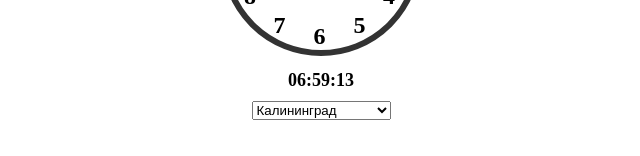
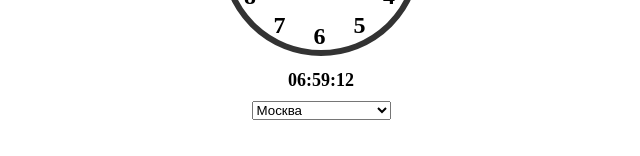
Before and after one commit to MoisGames/time-zone-clock-react-ts-redux, a React app: page / in a window 1280 px wide. Shown: the part 230-386 px from the top of the page, without its empty margins (319-959 px from the left). Built offline with nearby package versions, Linux system fonts and the light colour scheme.

Commit message:
feat (store.ts, Clock.tsx, ClockPage.tsx) добавил обработку состояния в store.
исправил баг с отображением одного города на всех циферблатах.

```diff
--- a/public/timezones.json
+++ b/public/timezones.json
@@ -1,13 +1,13 @@
 [
-  { "city": "Калининград", "timezone": "Europe/Kaliningrad" },
-  { "city": "Москва", "timezone": "Europe/Moscow" },
-  { "city": "Саратов", "timezone": "Europe/Samara" },
-  { "city": "Екатеринбург", "timezone": "Asia/Yekaterinburg" },
-  { "city": "Омск", "timezone": "Asia/Omsk" },
-  { "city": "Красноярск", "timezone": "Asia/Krasnoyarsk" },
-  { "city": "Иркутск", "timezone": "Asia/Irkutsk" },
-  { "city": "Чита", "timezone": "Asia/Chita" },
-  { "city": "Владивосток", "timezone": "Asia/Vladivostok" },
-  { "city": "Магадан", "timezone": "Asia/Magadan" },
-  { "city": "Анадырь", "timezone": "Asia/Anadyr" }
+  { "id": "kaliningrad", "city": "Калининград", "timezone": "Europe/Kaliningrad" },
+  { "id": "moscow", "city": "Москва", "timezone": "Europe/Moscow" },
+  { "id": "saratov", "city": "Саратов", "timezone": "Europe/Samara" },
+  { "id": "ekaterinburg", "city": "Екатеринбург", "timezone": "Asia/Yekaterinburg" },
+  { "id": "omsk", "city": "Омск", "timezone": "Asia/Omsk" },
+  { "id": "krasnoyarsk", "city": "Красноярск", "timezone": "Asia/Krasnoyarsk" },
+  { "id": "irkutsk", "city": "Иркутск", "timezone": "Asia/Irkutsk" },
+  { "id": "chita", "city": "Чита", "timezone": "Asia/Chita" },
+  { "id": "vladivostok", "city": "Владивосток", "timezone": "Asia/Vladivostok" },
+  { "id": "magadan", "city": "Магадан", "timezone": "Asia/Magadan" },
+  { "id": "anadyr", "city": "Анадырь", "timezone": "Asia/Anadyr" }
 ]
--- a/src/components/Clock/Clock.tsx
+++ b/src/components/Clock/Clock.tsx
@@ -1,30 +1,33 @@
 import React, { useEffect, useRef } from 'react';
+import { useDispatch, useSelector } from 'react-redux';
 import './Clock.css';
+import { selectCity } from '../../store/store';
+import { RootState } from '../../store/store';
 
 interface ClockProps {
-  city: string;
-  timezone: string;
-  onCitySelect: (city: string) => void;
-  cities: string[];
-  allTimezones: { city: string; timezone: string }[];
+  id: string;
 }
 
-const Clock: React.FC<ClockProps> = ({ city, timezone, onCitySelect, cities, allTimezones }) => {
+const Clock: React.FC<ClockProps> = ({ id }) => {
+  const dispatch = useDispatch();
+  const { allTimezones, selectedCities }: { allTimezones: any[], selectedCities: any[] } = useSelector(
+    (state: RootState) => state.clock
+  );
+
+  const currentCity = selectedCities.find((city) => city.id === id);
+
   const hourHandRef = useRef<HTMLDivElement>(null);
   const minuteHandRef = useRef<HTMLDivElement>(null);
   const secondHandRef = useRef<HTMLDivElement>(null);
 
   useEffect(() => {
     const updateClock = () => {
-      if (!timezone) return;
-
+      if (!currentCity?.timezone) return;
       const now = new Date();
-      const targetTime = new Date(now.toLocaleString('en-US', { timeZone: timezone }));
-
+      const targetTime = new Date(now.toLocaleString('en-US', { timeZone: currentCity.timezone }));
       const hours = targetTime.getHours() % 12;
       const minutes = targetTime.getMinutes();
       const seconds = targetTime.getSeconds();
-
       const hourRotation = (hours + minutes / 60) * 30;
       const minuteRotation = (minutes + seconds / 60) * 6;
       const secondRotation = seconds * 6;
@@ -42,9 +45,13 @@ const Clock: React.FC<ClockProps> = ({ city, timezone, onCitySelect, cities, all
 
     const intervalId = setInterval(updateClock, 1000);
     updateClock();
+    return () => clearInterval(intervalId);
+  }, [currentCity?.timezone]);
 
-    return () => clearInterval(intervalId);
-  }, [timezone]);
+  const handleCityChange = (e: React.ChangeEvent<HTMLSelectElement>) => {
+    const selectedCity = e.target.value;
+    dispatch(selectCity({ id, city: selectedCity }));
+  };
 
   return (
     <div className="clock-container">
@@ -62,23 +69,28 @@ const Clock: React.FC<ClockProps> = ({ city, timezone, onCitySelect, cities, all
         </div>
       </div>
       <div className="time-display">
-        {city && timezone
-          ? new Date().toLocaleTimeString('ru-RU', { timeZone: timezone })
+        {currentCity?.city && currentCity?.timezone
+          ? new Date().toLocaleTimeString('ru-RU', { timeZone: currentCity.timezone })
           : '--:--:--'}
       </div>
 
       <div className="city-selector">
         <select
-          value={city || ''}
-          onChange={(e) => onCitySelect(e.target.value)}
+          value={currentCity?.city || ''}
+          onChange={handleCityChange}
         >
-          <option value="" disabled={!!city}>
+          <option value="" disabled={!!currentCity?.city}>
             -- Выбрать город --
           </option>
           {allTimezones
-            .filter((t) => !cities.includes(t.city))
-            .map((timezone, index) => (
-              <option key={index} value={timezone.city}>
+            .filter((timezone) =>
+              !selectedCities
+                .filter((c) => c.id !== id)
+                .map((c) => c.city)
+                .includes(timezone.city)
+            )
+            .map((timezone) => (
+              <option key={timezone.id} value={timezone.city}>
                 {timezone.city}
               </option>
             ))}
--- a/src/index.tsx
+++ b/src/index.tsx
@@ -2,7 +2,7 @@
 import React from 'react';
 import ReactDOM from 'react-dom/client';
 import { Provider } from 'react-redux';
-import store from './store';
+import store from './store/store';
 import App from './App';
 
 const rootElement = document.getElementById('root');
--- a/src/pages/ClockPage.tsx
+++ b/src/pages/ClockPage.tsx
@@ -1,62 +1,47 @@
-import React, { useEffect, useState } from 'react';
+import React, { useEffect } from 'react';
+import { useDispatch, useSelector } from 'react-redux';
 import Clock from '../components/Clock/Clock';
 import './ClockPage.css';
 import { fetchTimezones } from '../http/api';
+import { addClock, removeClock, setAllTimezones } from '../store/store';
+import { RootState } from '../store/store';
 
 const ClockPage: React.FC = () => {
-  const [timezones, setTimezones] = useState<any[]>([]);
-  const [selectedCities, setSelectedCities] = useState<{ city: string; timezone: string }[]>([
-    { city: 'Москва', timezone: 'Europe/Moscow' },
-  ]);
-  const [loading, setLoading] = useState(true);
+  const dispatch = useDispatch();
+  const { allTimezones, selectedCities }: { allTimezones: any[], selectedCities: any[] } = useSelector(
+    (state: RootState) => state.clock
+  );
 
   useEffect(() => {
     const loadTimezones = async () => {
       try {
         const data = await fetchTimezones();
-        setTimezones(data);
+        dispatch(setAllTimezones(data));
         await new Promise((resolve) => setTimeout(resolve, 1000));
       } catch (error) {
         console.error('Не удалось загрузить часовые пояса:', error);
-      } finally {
-        setLoading(false);
       }
     };
+    loadTimezones();
+  }, [dispatch]);
 
-    loadTimezones();
-  }, []);
-
-  if (loading) {
+  if (!allTimezones.length) {
     return <div className="loading">Загрузка...</div>;
   }
 
   const handleAddClock = () => {
-    if (selectedCities.length >= 10) return;
-
-    const availableTimezones = timezones.filter((t) => !selectedCities.map((c) => c.city).includes(t.city));
-    if (availableTimezones.length > 0) {
-      setSelectedCities((prev) => [...prev, { city: availableTimezones[0].city, timezone: availableTimezones[0].timezone }]);
-    }
+    dispatch(addClock());
   };
 
   const handleRemoveClock = () => {
-    if (selectedCities.length === 1) return;
-    setSelectedCities((prev) => prev.slice(0, -1));
-  };
-
-  const handleCitySelect = (index: number, city: string) => {
-    const selectedTimezone = timezones.find((t) => t.city === city)?.timezone || '';
-    if (!selectedTimezone) return;
-
-    const updatedCities = selectedCities.map((c, i) =>
-      i === index ? { city, timezone: selectedTimezone } : c
-    );
-    setSelectedCities(updatedCities);
+    if (selectedCities.length > 1) {
+      const lastCityId = selectedCities[selectedCities.length - 1].id;
+      dispatch(removeClock({ id: lastCityId }));
+    }
   };
 
   return (
     <main className="page-container">
-
       <div className="clock-controls">
         <button onClick={handleAddClock} disabled={selectedCities.length >= 10}>
           Добавить часы ({selectedCities.length}/10)
@@ -65,17 +50,9 @@ const ClockPage: React.FC = () => {
           Удалить последние часы
         </button>
       </div>
-
       <div className="clocks-container">
-        {selectedCities.map((cityData, index) => (
-          <Clock
-            key={index}
-            city={cityData.city}
-            timezone={cityData.timezone}
-            onCitySelect={(city) => handleCitySelect(index, city)}
-            cities={selectedCities.map((c) => c.city)}
-            allTimezones={timezones}
-          />
+        {selectedCities.map((city) => (
+          <Clock key={city.id} id={city.id} />
         ))}
       </div>
     </main>
--- a/src/store/index.ts
+++ /dev/null
@@ -1,26 +0,0 @@
-import { configureStore, createSlice } from '@reduxjs/toolkit';
-
-const counterSlice = createSlice({
-  name: 'counter',
-  initialState: { counter: 0 },
-  reducers: {
-    increment: (state) => {
-      state.counter += 1;
-    },
-    decrement: (state) => {
-      state.counter -= 1;
-    },
-  },
-});
-
-export const { increment, decrement } = counterSlice.actions;
-
-const store = configureStore({
-  reducer: {
-    counter: counterSlice.reducer,
-  },
-});
-
-export default store;
-
-export type RootState = ReturnType<typeof store.getState>;
--- /dev/null
+++ b/src/store/store.ts
@@ -0,0 +1,80 @@
+import { configureStore, createSlice } from '@reduxjs/toolkit';
+
+interface City {
+  id: string;
+  city: string;
+  timezone: string;
+}
+
+
+interface ClockState {
+  allTimezones: City[];
+  selectedCities: SelectedCity[];
+}
+
+
+interface SelectedCity {
+  id: string;
+  city: string;
+  timezone: string;
+}
+
+
+const clockSlice = createSlice({
+  name: 'clock',
+  initialState: {
+    allTimezones: [] as City[],
+    selectedCities: [
+      { id: 'default', city: 'Москва', timezone: 'Europe/Moscow' },
+    ] as SelectedCity[],
+  },
+  reducers: {
+    setAllTimezones: (state, action) => {
+      state.allTimezones = action.payload;
+    },
+    addClock: (state) => {
+      if (state.selectedCities.length >= 10) return;
+
+
+      const availableCity = state.allTimezones.find(
+        (t: City) => !state.selectedCities.map((c) => c.city).includes(t.city)
+      );
+
+      if (availableCity) {
+        const newId = `clock_${Date.now()}`;
+        state.selectedCities.push({ id: newId, city: availableCity.city, timezone: availableCity.timezone });
+      }
+    },
+    removeClock: (state, action) => {
+      if (state.selectedCities.length === 1) return;
+      const { id } = action.payload;
+      state.selectedCities = state.selectedCities.filter((city) => city.id !== id);
+    },
+    selectCity: (state, action) => {
+      const { id, city } = action.payload;
+      const selectedTimezone = state.allTimezones.find((t) => t.city === city)?.timezone || '';
+      if (!selectedTimezone) return;
+
+      const targetCity = state.selectedCities.find((c) => c.id === id);
+      if (targetCity) {
+        targetCity.city = city;
+        targetCity.timezone = selectedTimezone;
+      }
+    },
+  },
+});
+
+
+export const { addClock, removeClock, selectCity, setAllTimezones } = clockSlice.actions;
+
+
+const store = configureStore({
+  reducer: {
+    clock: clockSlice.reducer,
+  },
+});
+
+
+export type RootState = ReturnType<typeof store.getState>;
+
+export default store;
```
